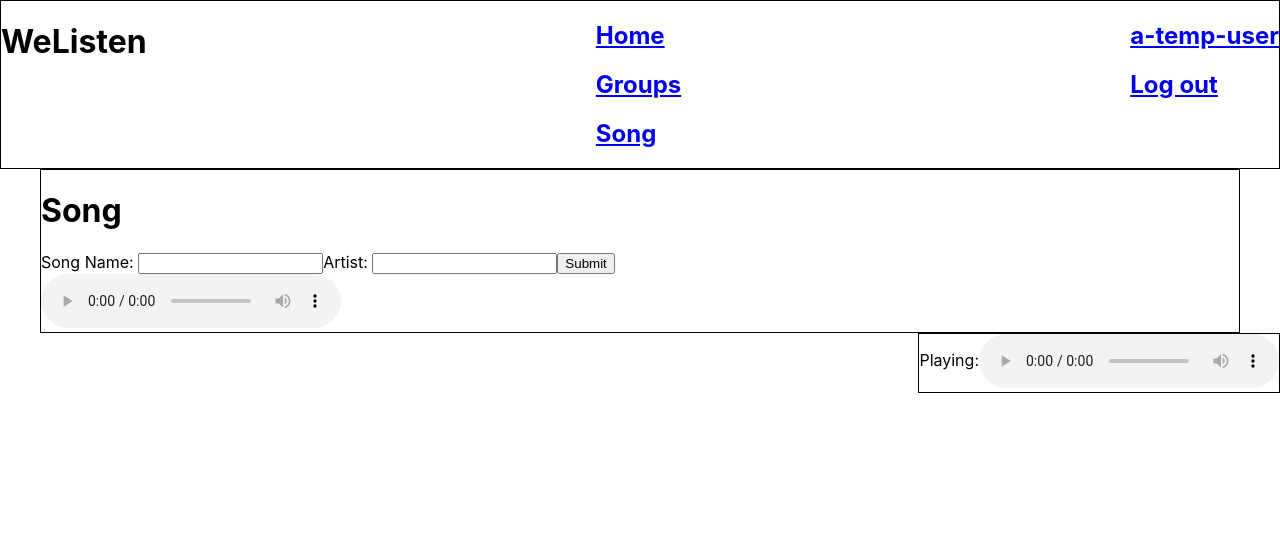
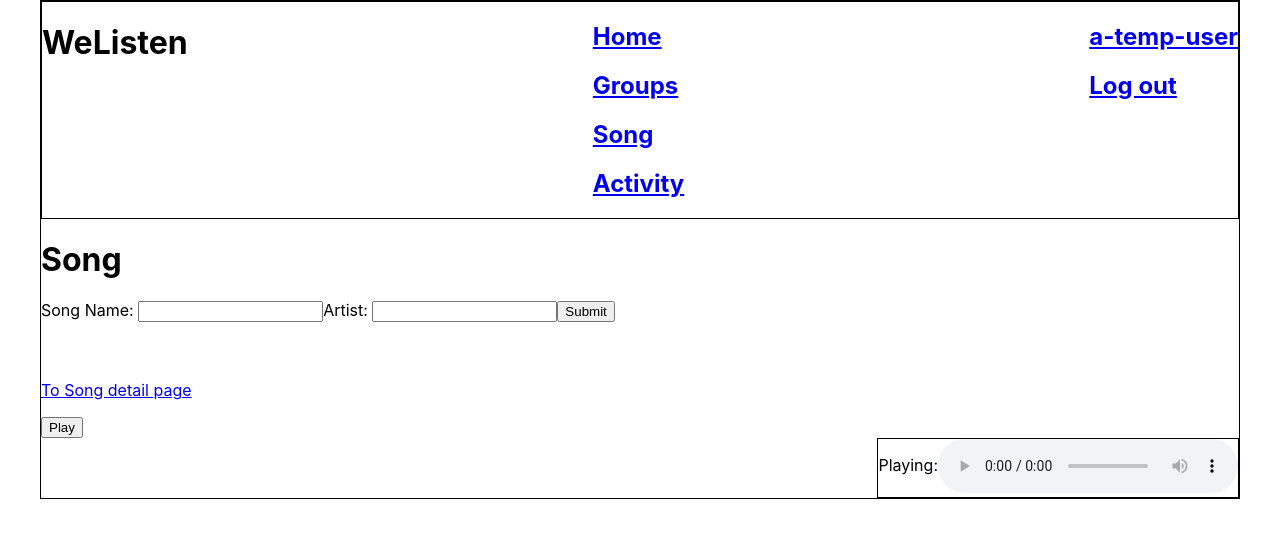
Before and after one commit to jeffzhkw/WeListen, a React (Create React App) app in the folder front-end/: page /song in a window 1280 px wide. Shown: the top 538 px of the page. Built offline with nearby package versions, Linux system fonts and the light colour scheme.

Commit message:
Can play cross pages

```diff
--- a/front-end/src/App.js
+++ b/front-end/src/App.js
@@ -7,6 +7,7 @@ import Song from "./containers/Song";
 import Login from "./containers/Login";
 import Start from "./containers/Start";
 import Profile from "./containers/Profile";
+import Activity from "./containers/Activity";
 import Header from "./components/Header";
 import ControlBar from "./components/Controlbar";
 
@@ -15,14 +16,17 @@ function App() {
   const [currArtist, setCurrArtist] = useState();
   const [currStream, setCurrStream] = useState();
 
-  const handlePlay = useCallback((e) => {
-    console.log(e.target);
+  const handlePlay = useCallback((title, artist, stream) => {
+    console.log(title, artist, stream);
+    setCurrTitle(title);
+    setCurrArtist(artist);
+    setCurrStream(stream);
   }, []);
   return (
     <div className="App">
-      <Header />
       <div className="Content">
         <Router>
+          <Header />
           <Switch>
             <Route path="/groups">
               <Groups />
@@ -39,18 +43,24 @@ function App() {
             <Route path="/login">
               <Login />
             </Route>
+            <Route path="/activity">
+              <Activity />
+            </Route>
+            <Route path="/">
+              <Start />
+            </Route>
 
             <Route path="/:username">
               <Profile />
             </Route>
-
-            <Route path="/">
-              <Start />
-            </Route>
           </Switch>
+          <ControlBar
+            currTitle={currTitle}
+            currArtist={currArtist}
+            currStream={currStream}
+          />
         </Router>
       </div>
-      <ControlBar />
     </div>
   );
 }
--- a/front-end/src/components/Controlbar.js
+++ b/front-end/src/components/Controlbar.js
@@ -1,11 +1,13 @@
 import React from "react";
 import AudioPlayer from "./Audioplayer";
 
-function ControlBar() {
+function ControlBar({ currTitle, currArtist, currStream }) {
   return (
     <div className="controlBarWrapper">
       <p>Playing: </p>
-      <AudioPlayer />
+      <strong>{currTitle}</strong>
+      <strong>{currArtist}</strong>
+      <AudioPlayer audioStream={currStream} />
     </div>
   );
 }
--- a/front-end/src/components/Header.js
+++ b/front-end/src/components/Header.js
@@ -1,4 +1,5 @@
 import React from "react";
+import { Link } from "react-router-dom";
 
 function Header() {
   const username = "a-temp-user";
@@ -9,13 +10,16 @@ function Header() {
       </div>
       <div className="navBar">
         <h2>
-          <a href="\home">Home</a>
+          <Link to="home">Home</Link>
         </h2>
         <h2>
-          <a href="\groups">Groups</a>
+          <Link to="groups">Groups</Link>
         </h2>
         <h2>
-          <a href="\song">Song</a>
+          <Link to="song">Song</Link>
+        </h2>
+        <h2>
+          <Link to="activity">Activity</Link>
         </h2>
       </div>
       <div className="userDetail">
--- a/front-end/src/components/Songthumbnail.js
+++ b/front-end/src/components/Songthumbnail.js
@@ -6,7 +6,16 @@ function SongThumbnail({ title, artist, album, stream, handlePlay }) {
       <h3>{title}</h3>
       <h4>{artist}</h4>
       <img src={album}></img>
-      <button onClick={handlePlay}>Play</button>
+      <p>
+        <a href={"/song/" + title}>To Song detail page</a>
+      </p>
+      <button
+        onClick={() => {
+          handlePlay(title, artist, stream);
+        }}
+      >
+        Play
+      </button>
     </div>
   );
 }
--- /dev/null
+++ b/front-end/src/containers/Activity.js
@@ -0,0 +1,11 @@
+import React from "react";
+
+function Activity() {
+  return (
+    <div>
+      <h1>Activity</h1>
+    </div>
+  );
+}
+
+export default Activity;
--- a/front-end/src/containers/Song.js
+++ b/front-end/src/containers/Song.js
@@ -70,19 +70,12 @@ function Song({ handlePlay }) {
 
         <button type="submit">Submit</button>
       </form>
-      <AudioPlayer audioStream={audioStream} />
-      {() => {
-        if (resTitle && resArtist && audioStream) {
-          return (
       <SongThumbnail
         title={resTitle}
         artist={resArtist}
         stream={audioStream}
         handlePlay={handlePlay}
       />
-          );
-        }
-      }}
     </div>
   );
 }
```
Lines whose indentation alone changed are shown as unchanged.
